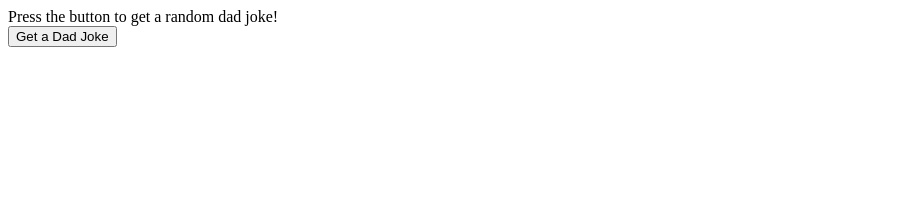
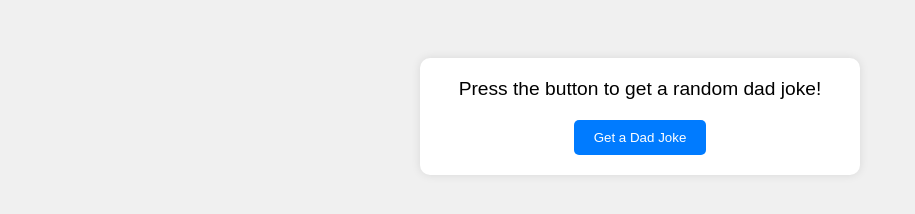
Before and after one commit to whySoSeriousss/dad-joke-generator, a plain HTML site: page index.html in a window 1280 px wide. Shown: the whole page, without its empty margins (0-915 px from the left). Drawn offline with Linux system fonts and the light colour scheme.

Commit message:
Update index.html  - <style>

```diff
--- a/index.html
+++ b/index.html
@@ -4,6 +4,37 @@
     <meta charset="UTF-8">
     <meta name="viewport" content="width=device-width, initial-scale=1.0">
     <title>Random Dad Joke Generator</title>
+    <style>
+        body {
+            font-family: Arial, sans-serif;
+            text-align: center;
+            padding: 50px;
+            background-color: #f0f0f0;
+        }
+        .joke-container {
+            background-color: #ffffff;
+            padding: 20px;
+            border-radius: 10px;
+            box-shadow: 0 0 10px rgba(0, 0, 0, 0.1);
+            max-width: 400px;
+            margin: auto;
+        }
+        .joke {
+            font-size: 1.2em;
+            margin-bottom: 20px;
+        }
+        .button {
+            padding: 10px 20px;
+            background-color: #007BFF;
+            color: #ffffff;
+            border: none;
+            border-radius: 5px;
+            cursor: pointer;
+        }
+        .button:hover {
+            background-color: #0056b3;
+        }
+    </style>
 </head>
 <body>
     <div class="joke-container">
```
